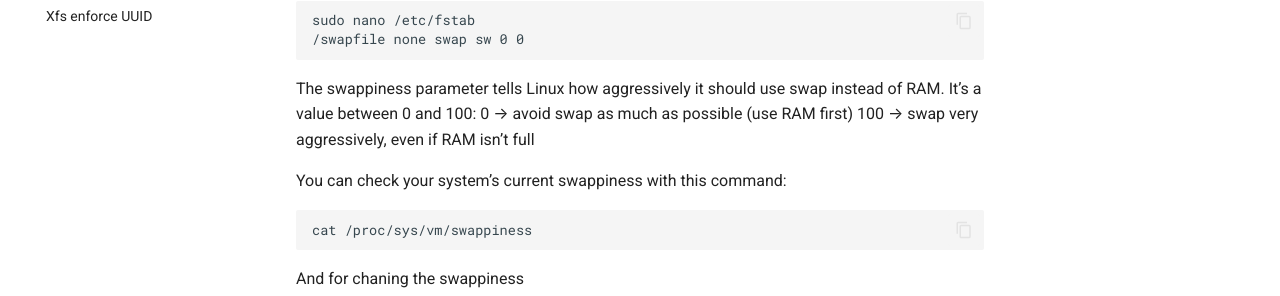
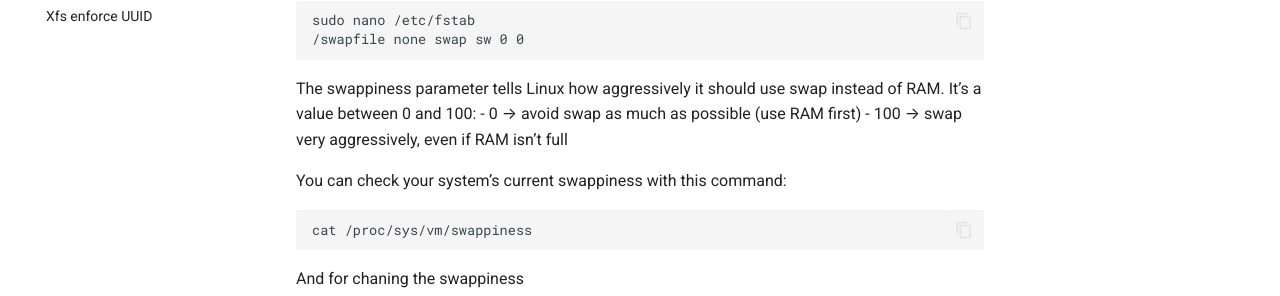
Before and after one commit to amdukf/welkinops, an MkDocs documentation site: the page built from docs/Operational/swapenable.md, in a window 1280 px wide and 900 px high, scrolled down 640 px. Shown: the part 371-667 px from the top of the window. Built offline with MkDocs 1.6.1 and Material for MkDocs 9.7.7, drawn with Linux system fonts in a browser that asks for light colours; comment, search, counter and statistics services are not loaded.

````diff
--- a/docs/Operational/swapenable.md
+++ b/docs/Operational/swapenable.md
@@ -44,8 +44,8 @@ sudo nano /etc/fstab
 
 The swappiness parameter tells Linux how aggressively it should use swap instead of RAM.
 It’s a value between 0 and 100:
-0 → avoid swap as much as possible (use RAM first)
-100 → swap very aggressively, even if RAM isn’t full
+- 0 → avoid swap as much as possible (use RAM first)
+- 100 → swap very aggressively, even if RAM isn’t full
 
 You can check your system’s current swappiness with this command:
 ```
````
